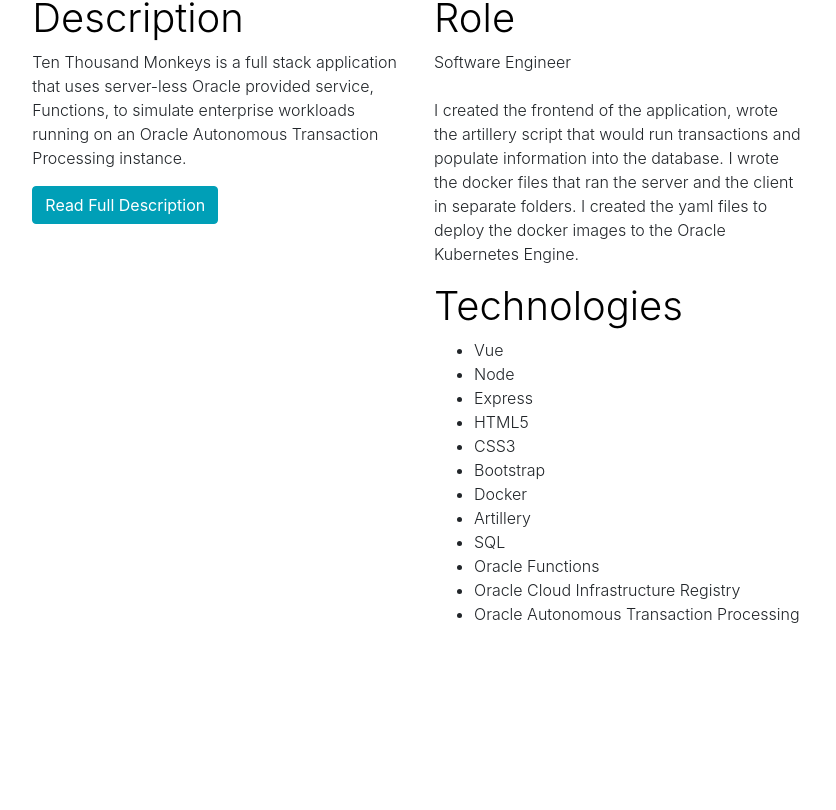
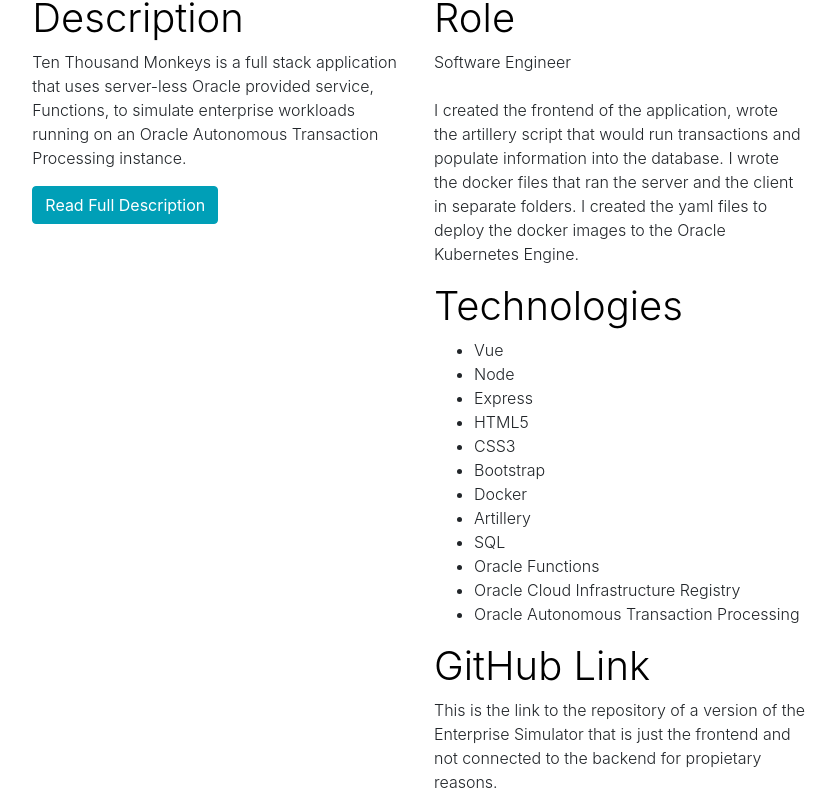
Before and after one commit to justinm-nyc/justinm-nyc.github.io, a React (Create React App) app: page /HPAT-processing-simulator in a window 1280 px wide. Shown: the part 777-1587 px from the top of the page, without its empty margins (221-1057 px from the left). Before the commit the page ends 1419 px from the top, so only its background shows below. Built offline with nearby package versions, Linux system fonts and the light colour scheme.

Commit message:
Finished

```diff
--- a/src/components/project.js
+++ b/src/components/project.js
@@ -47,6 +47,8 @@
                                 <p>{this.props.valueFromParent[3]}</p>
                                 <h1 className="project-name">Technologies</h1>
                                 <TechnologiesList technologies={this.props.valueFromParent[4]}></TechnologiesList>
+                                <a href={this.props.valueFromParent[6]}><h1 className="project-github-link">GitHub Link</h1></a>
+                                <p>{this.props.valueFromParent[7]}</p>
                             </Col>
                         </Row>
                     </Container>
--- a/src/components/projects/HPAT-processing-simulator.js
+++ b/src/components/projects/HPAT-processing-simulator.js
@@ -15,7 +15,9 @@
             "A user chooses to run transactions on an ATP with healthcare survey data or an ATP for an eCommerce business. The user then has the options of ramp, burst, and steady to choose from as the workload profile over a short period of time. Ramp, burst, and steady represent the pattern of user activity for the enterprise workload (e.g. steady like a slow day, ramp like a normal busy day, burst like a holiday or during peak season). Then the user can choose from 1,500 to 10,000 users that will be inserting, update, and reporting within a short span of time. The results of whether the transactions were successes or failures are then populated in graphs.",
             "Software Engineer\n\nI created the frontend of the application, wrote the artillery script that would run transactions and populate information into the database. I wrote the docker files that ran the server and the client in separate folders. I created the yaml files to deploy the docker images to the Oracle Kubernetes Engine.",
             ['Vue', 'Node','Express','HTML5', 'CSS3', 'Bootstrap','Docker', 'Artillery', 'SQL','Oracle Functions','Oracle Cloud Infrastructure Registry', 'Oracle Autonomous Transaction Processing' ],
-            [screenshot1,screenshot2,screenshot3,screenshot4]
+            [screenshot1,screenshot2,screenshot3,screenshot4],
+            'https://github.com/justinm-nyc/EnterpriseSimulator',
+            'This is the link to the repository of a version of the Enterprise Simulator that is just the frontend and not connected to the backend for propietary reasons.'
         ];
 
         return (
--- a/src/components/projects/jeopardy-helper.js
+++ b/src/components/projects/jeopardy-helper.js
@@ -14,7 +14,9 @@
             "The Jeopardy Helper application was created during my time at Oracle in order for the employees to be able to play a jeopardy activity. I created it so that the players on each team could have a buzzer-like application. One person adds their team name to the application and then each player on that respective team selects their team name. Once it is time to answer, they can click the buzzer button and then a list is populated with the teams that buzzed in and their order. The team names and buzzer times are all saved to the database. The application was created so that everyone could go on a website and participate in the game. The application is responsive and so depending on whether it is accessed from a phone or a computer, the appearance changes.",
             "Full Stack Engineer\n\nI created the frontend and the API to communicate with the MongoDB database.",
             ['Vue','Node','Express', 'MongoDB','HTML5','CSS3','Bootstrap'],
-            [screenshot1,screenshot2,screenshot3]
+            [screenshot1,screenshot2,screenshot3],
+            'https://github.com/justinm-nyc/jeapardy-helper',
+            ""
         ];
 
         return (
```
Also changed, not shown: src/components/projects/scientific-imaging-software.js (+3 -1 lines), public/manifest.json, public/robots.txt (deleted), src/todo.txt (deleted).
